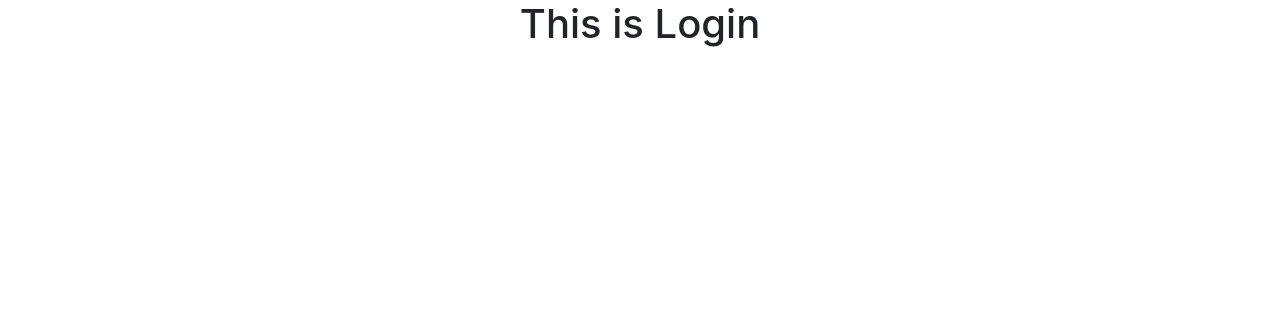
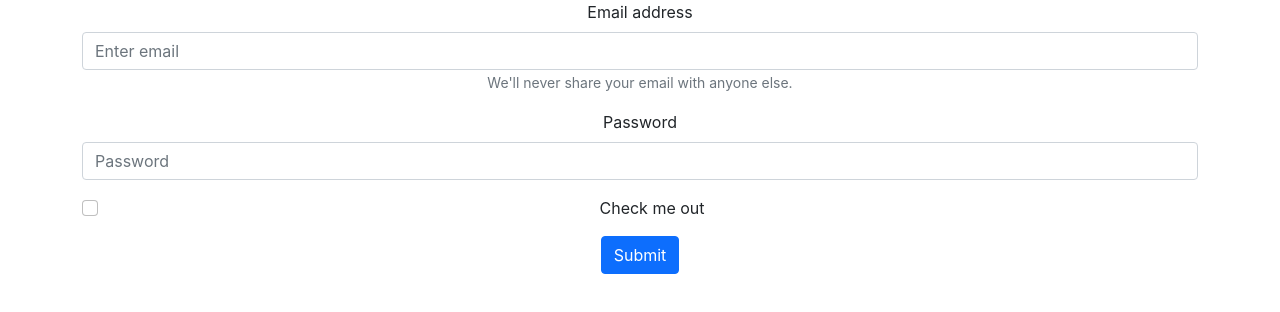
Before and after one commit to RASHED119/chaap-web, a React (Create React App) app: page /login in a window 1280 px wide. Shown: the top 312 px of the page. Built offline with nearby package versions, Linux system fonts and the light colour scheme.

Commit message:
my website

```diff
--- a/src/page/Home/Gallary/Gallary.js
+++ b/src/page/Home/Gallary/Gallary.js
@@ -5,7 +5,7 @@
 import glr3 from '../../../images/pic-11.png';
 const Gallary = () => {
     return (
-
+        <div>
         <section id="gallery_part">
             <div className="box-container ">
                 <div className="box">
@@ -20,6 +20,8 @@
             </div>
             <hr />
         </section>
+        </div>
+
 
     );
 };
--- a/src/page/Login/Login.js
+++ b/src/page/Login/Login.js
@@ -1,9 +1,30 @@
 import React from 'react';
+import './Login.css';
+import { Button, Form } from 'react-bootstrap';
 
 const Login = () => {
     return (
-        <div>
-            <h1>This is Login</h1>
+        <div className="container">
+            <Form>
+  <Form.Group className="mb-3" controlId="formBasicEmail">
+    <Form.Label>Email address</Form.Label>
+    <Form.Control type="email" placeholder="Enter email" />
+    <Form.Text className="text-muted">
+      We'll never share your email with anyone else.
+    </Form.Text>
+  </Form.Group>
+
+  <Form.Group className="mb-3" controlId="formBasicPassword">
+    <Form.Label>Password</Form.Label>
+    <Form.Control type="password" placeholder="Password" />
+  </Form.Group>
+  <Form.Group className="mb-3" controlId="formBasicCheckbox">
+    <Form.Check type="checkbox" label="Check me out" />
+  </Form.Group>
+  <Button variant="primary" type="submit">
+    Submit
+  </Button>
+</Form>
         </div>
     );
 };
```
